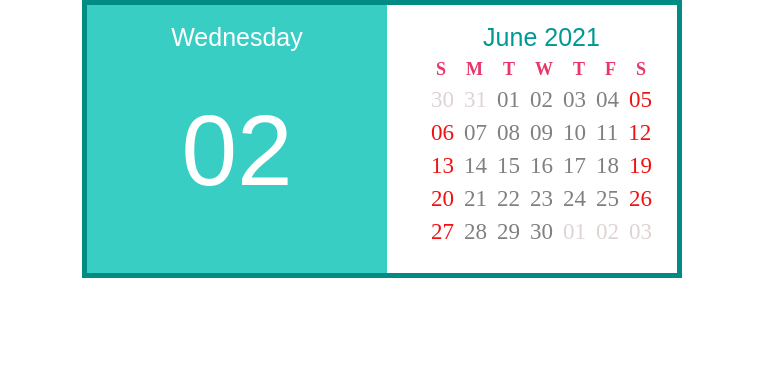
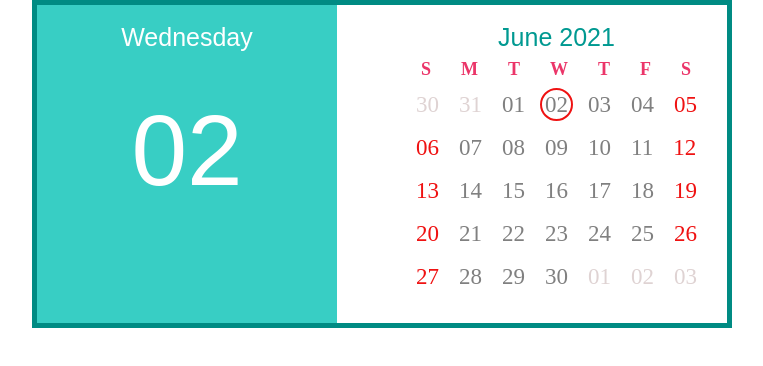
Before and after one commit to DenisKostyukov/Calendar-react, a React (Create React App) app: page / in a window 1280 px wide. Shown: the top 366 px of the page, without its empty margins (258-1021 px from the left). Built offline with nearby package versions, Linux system fonts and the light colour scheme.

Commit message:
add border for the current date

```diff
--- a/src/Components/Calendar/Calendar.module.sass
+++ b/src/Components/Calendar/Calendar.module.sass
@@ -1,5 +1,5 @@
 .container
-  max-width: 600px
+  max-width: 700px
   display: flex
   justify-content: space-between
   align-self: center
--- a/src/Components/Calendar/CalendarBody/DayNames/DayNames.module.sass
+++ b/src/Components/Calendar/CalendarBody/DayNames/DayNames.module.sass
@@ -2,5 +2,5 @@
   font-size: 18px
   font-weight: bold
   color: #eb3569
-  margin: 0 10px
+  margin: 0 15px
 .weekend
--- a/src/Components/Calendar/CalendarBody/Week/Day/Day.module.sass
+++ b/src/Components/Calendar/CalendarBody/Week/Day/Day.module.sass
@@ -1,8 +1,15 @@
 .day
+  display: flex
+  align-self: center
   font-size: 23px
   color: #808080
+  padding: 5px
   margin: 0 5px
 .otherMonth
   color: #dfd3d3
 .weekend
   color: #ef1212
+.currentDay
+  padding: 3px
+  border: 2px solid #ef1212
+  border-radius: 50%
--- a/src/Components/Calendar/CalendarBody/Week/Day/index.jsx
+++ b/src/Components/Calendar/CalendarBody/Week/Day/index.jsx
@@ -14,13 +14,15 @@ function Day (props) {
       return true;
     }
   };
+
   return (
     <>
       <div
         className={cn(
           style.day,
           isCurrentMonth() ? '' : style.otherMonth,
-          isWeekEnd() && isCurrentMonth() ? style.weekend : ''
+          isWeekEnd() && isCurrentMonth() ? style.weekend : '',
+          currentDay.toLocaleDateString() === new Date().toLocaleDateString() ? style.currentDay : ''
         )}
       >
         {format(currentDay, 'dd')}
```
